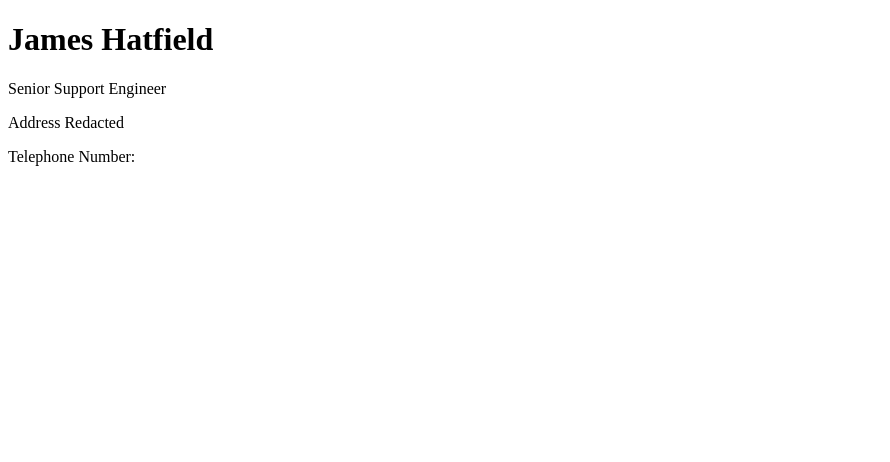
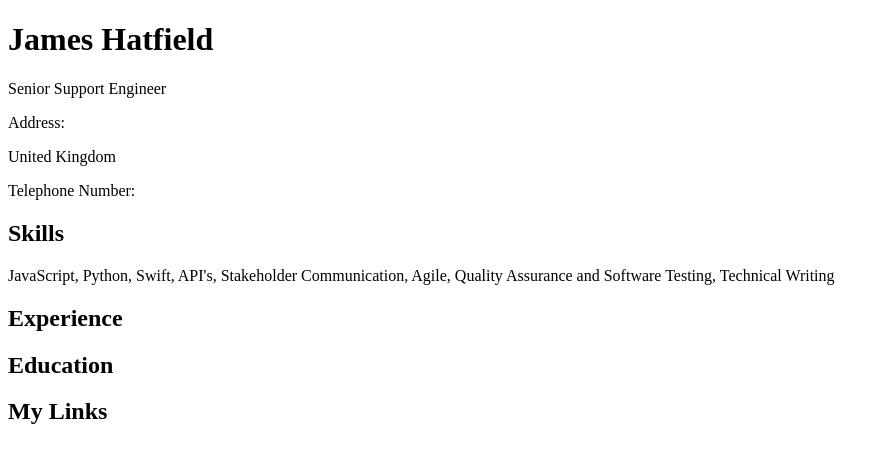
Before and after one commit to JJHH17/single-page-cv, a plain HTML site: page index.html in a window 1280 px wide. Shown: the whole page, without its empty margins (0-890 px from the left). Drawn offline with Linux system fonts and the light colour scheme.

Commit message:
Added further page layout sections

```diff
--- a/index.html
+++ b/index.html
@@ -9,13 +9,26 @@
     <header>
         <h1>James Hatfield</h1>
         <p>Senior Support Engineer</p>
-        <p>Address Redacted</p>
+        <p>Address:</p>
+        <p>United Kingdom</p>
         <p>Telephone Number:</p>
     </header>
 
     <section>
+        <h2>Skills</h2>
+        <p>JavaScript, Python, Swift, API's, Stakeholder Communication, Agile, Quality Assurance and Software Testing, Technical Writing</p>
+    </section>
 
+    <section>
+        <h2>Experience</h2>
     </section>
-    <footer></footer>
+
+    <section>
+        <h2>Education</h2>
+    </section>
+
+    <footer>
+        <h2>My Links</h2>
+    </footer>
 </body>
 </html>
```
